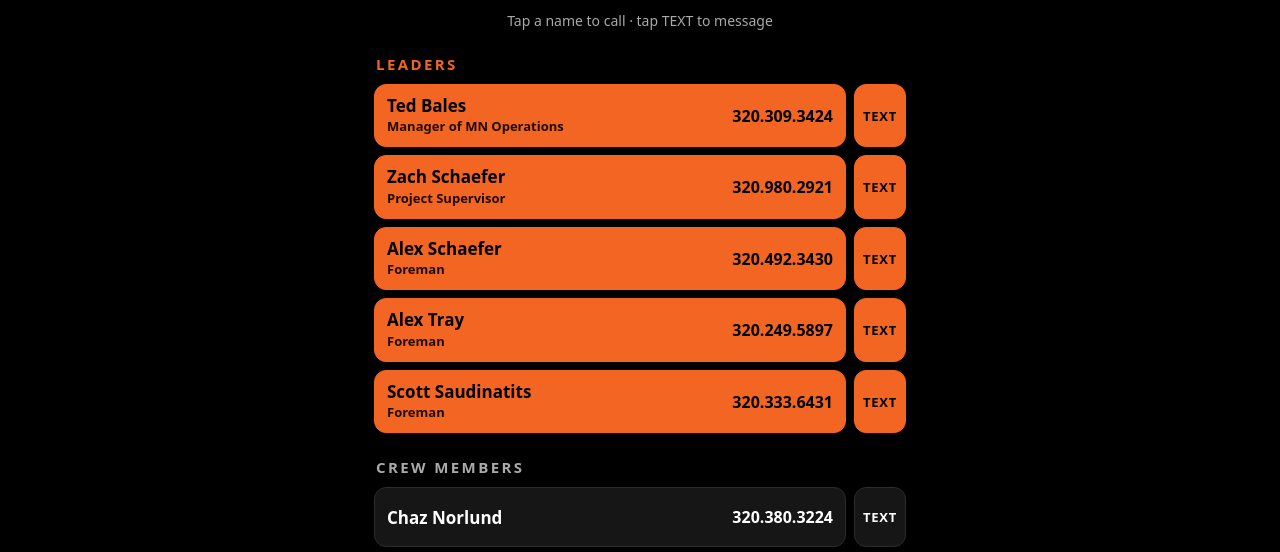
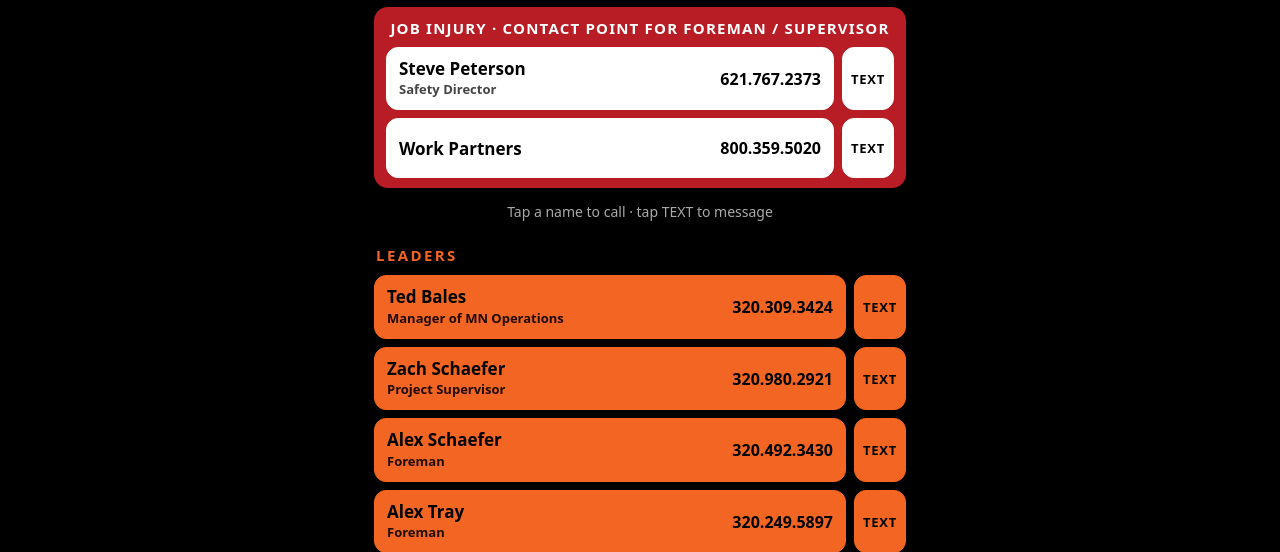
Before and after one commit to jenniferjean320-create/tdi-crew-contacts, a plain HTML site: page index.html in a window 1280 px wide. Shown: the part 210-762 px from the top of the page. Drawn offline with Linux system fonts and the light colour scheme.

Commit message:
Add job injury contacts (Steve Peterson, Work Partners)

```diff
--- a/index.html
+++ b/index.html
@@ -31,6 +31,15 @@
   .injury{margin:16px 0 0;background:var(--alert);border-radius:14px;padding:14px 16px;text-align:center}
   .injury h1{margin:0;font-size:30px;font-weight:900;letter-spacing:.06em;line-height:1.05}
   .injury p{margin:6px 0 0;font-size:17px;font-weight:700;line-height:1.25}
+
+  .jobinjury{margin:10px 0 0;background:#B81D26;border-radius:14px;padding:12px 12px 10px;text-align:center}
+  .jobinjury h3{margin:0 0 10px;font-size:15px;font-weight:900;letter-spacing:.08em;text-transform:uppercase;line-height:1.2}
+  .jobinjury .person{margin-bottom:8px}
+  .jobinjury .person:last-child{margin-bottom:0}
+  .jobinjury .call,.jobinjury .txt{background:#fff;border-color:#fff;color:#000}
+  .jobinjury .role{color:#444}
+  .jobinjury .call:active,.jobinjury .txt:active{background:#e6e6e6}
+  .jobinjury .who{text-align:left}
 
   h2{margin:24px 2px 10px;font-size:15px;font-weight:800;letter-spacing:.16em;text-transform:uppercase;color:var(--muted)}
   h2.lead{color:var(--lead)}
@@ -71,6 +80,10 @@
   <section class="injury">
     <h1>INJURY</h1>
     <p>Immediately contact your leader</p>
+  </section>
+  <section class="jobinjury">
+    <h3>Job injury &middot; Contact point for foreman / supervisor</h3>
+    <div id="injurycontacts"></div>
   </section>
   <p class="hint">Tap a name to call &middot; tap TEXT to message</p>
 
@@ -117,6 +130,11 @@
     ["Ariel Juetten","Rev. Operations","715.245.1139"]
   ];
 
+  var injury = [
+    ["Steve Peterson","Safety Director","621.767.2373"],
+    ["Work Partners","","800.359.5020"]
+  ];
+
   function esc(s){return String(s).replace(/&/g,"&amp;").replace(/</g,"&lt;")}
   function digits(n){return n.replace(/\D/g,"")}
   function row(name, role, phone, cls){
@@ -130,6 +148,8 @@
       '<a class="txt" href="sms:+1'+d+'" aria-label="Text '+esc(name)+'">Text</a>' +
     '</div>';
   }
+  document.getElementById("injurycontacts").innerHTML =
+    injury.map(function(p){return row(p[0],p[1],p[2])}).join("");
   document.getElementById("leaders").innerHTML =
     leaders.map(function(p){return row(p[0],p[1],p[2],"leader")}).join("");
   document.getElementById("crew").innerHTML =
```
